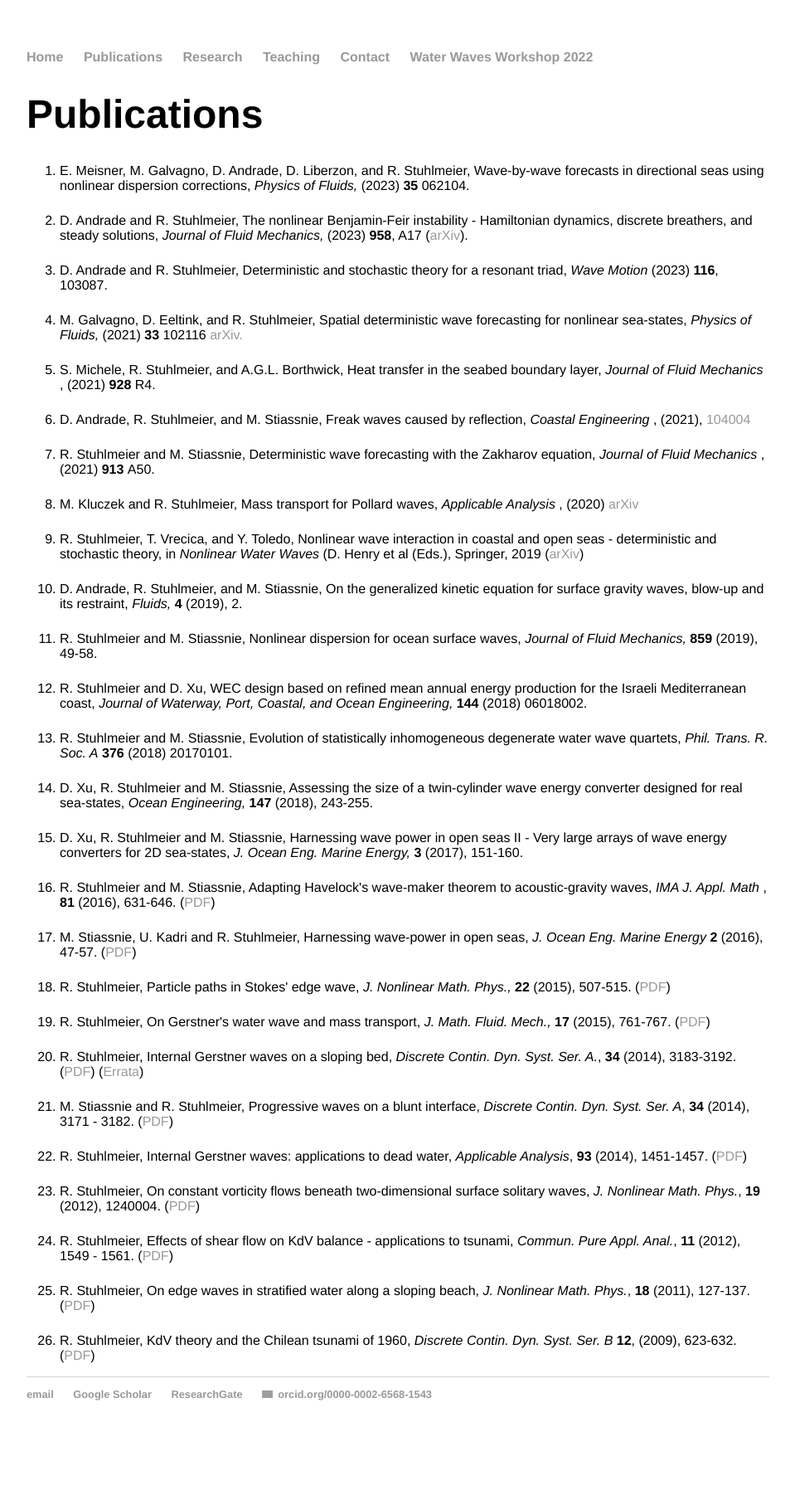
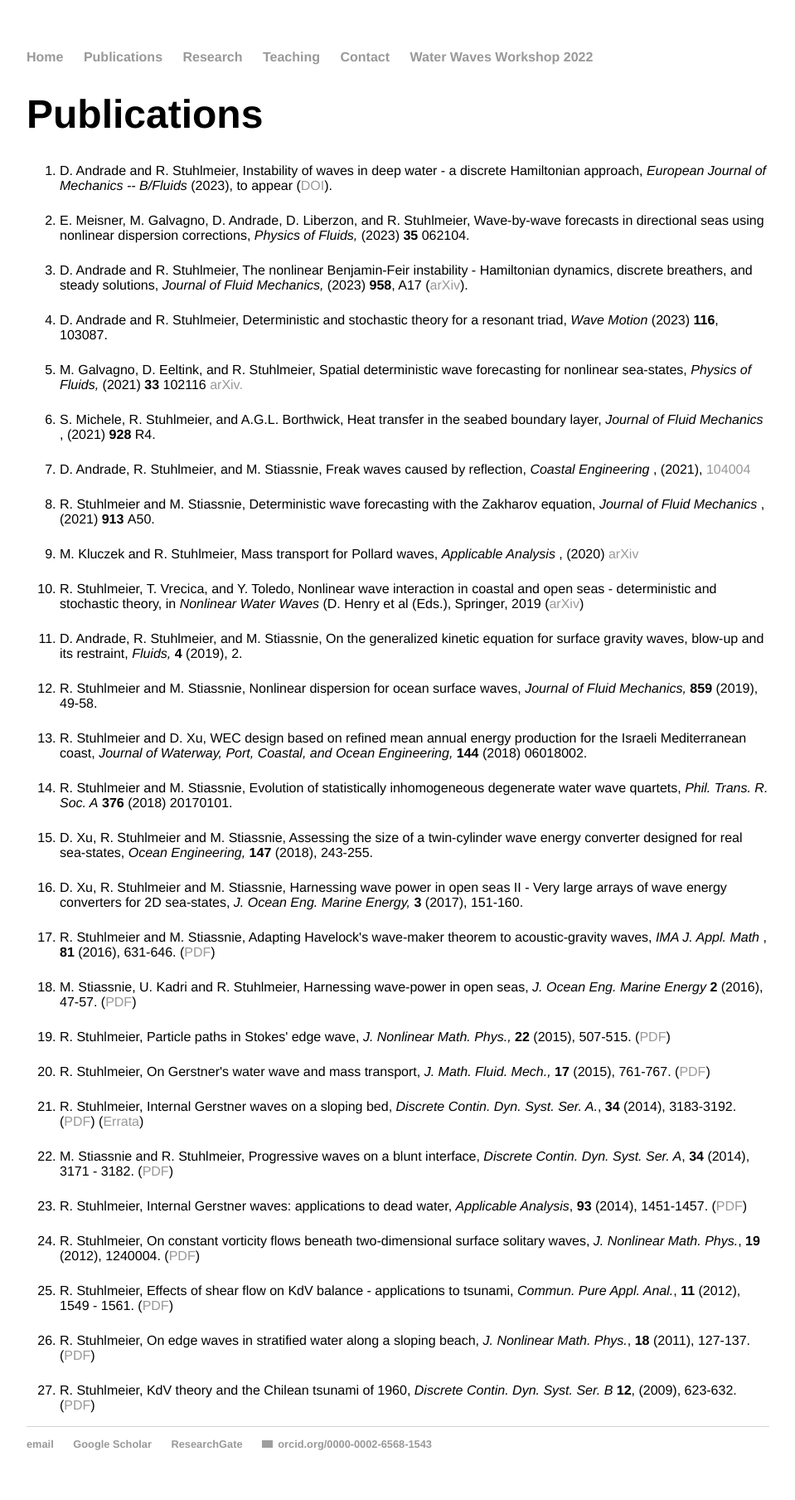
Before and after one commit to rstuhlmeier/rstuhlmeier.github.io, a Jekyll site: the page built from publications/index.html, in a window 1280 px wide. Shown: the whole page at 83% size, without its empty margins (160-1119 px from the left). Built offline with Jekyll 4.4.1, drawn with Linux system fonts in a browser that asks for light colours; before the commit the page ends 1748 px from its top, so only the background shows below that; grey boxes are pictures that could not be loaded.

Commit message:
Added EJMB Paper

```diff
--- a/publications/index.html
+++ b/publications/index.html
@@ -6,6 +6,8 @@ title: Raphael Stuhlmeier - Publications
 
 <h1>Publications</h1>
 <ol>
+  <li> D. Andrade and R. Stuhlmeier, Instability of waves in deep water - a discrete Hamiltonian approach, <em>European Journal of Mechanics -- B/Fluids</em> (2023), to appear (<a href="https://doi.org/10.1016/j.euromechflu.2023.06.008">DOI</a>). </li>
+  <p>
   <li> E. Meisner, M. Galvagno, D. Andrade, D. Liberzon, and R. Stuhlmeier, Wave-by-wave forecasts in directional seas using nonlinear dispersion corrections, <em>Physics of Fluids,</em> (2023) <b>35</b> 062104.</li>
   <p>
   <li> D. Andrade and R. Stuhlmeier, The nonlinear Benjamin-Feir instability - Hamiltonian dynamics, discrete breathers, and steady solutions, <em>Journal of Fluid Mechanics,</em> (2023) <b>958</b>, A17 (<a href="https://arxiv.org/abs/2208.08172">arXiv</a>).</li>
```
